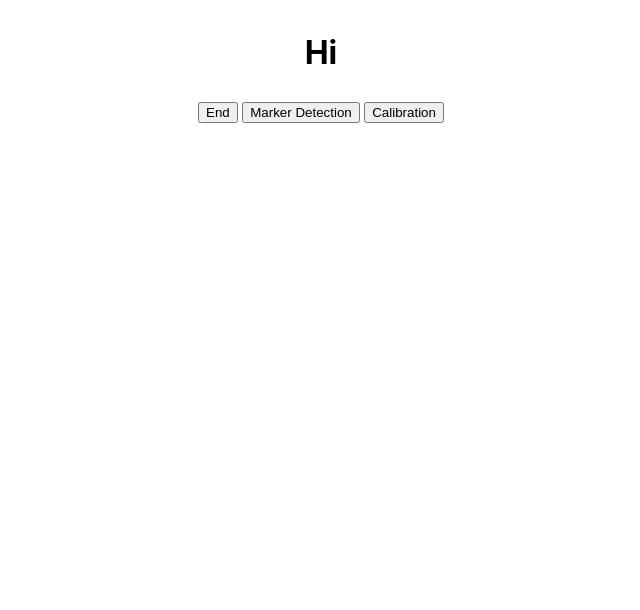
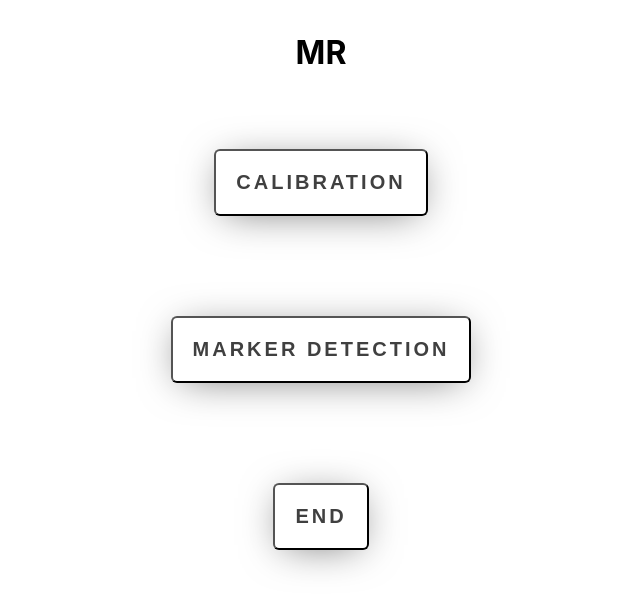
Before and after one commit to Papich23691/AR-Marker-Detection, an Electron app: page app/index.html in a window 1280 px wide. Shown: the whole page, without its empty margins (327-967 px from the left). Drawn offline with Linux system fonts and the light colour scheme.

Commit message:
Redesigned again again

```diff
--- a/app/index.html
+++ b/app/index.html
@@ -8,11 +8,19 @@
 
 <body>
 
-    <h1>Hi</h1>
+    <h1>MR</h1>
     <br\>
-        <button onclick="press()">End</button>
-        <button onclick="mar()">Marker Detection</button>
-        <button onclick="cal()">Calibration</button>
+        <div>
+            <button class="buttons" onclick="cal()">Calibration</button>
+        </div>
+        <div>
+            <button class="buttons" onclick="mar()">Marker Detection</button>
+        </div>
+        <div>
+            <button class="buttons" onclick="press()">End</button>
+        </div>
+
+
         <script>
             var exec = require('child_process').exec;
             const electron = require('electron');
--- a/app/main.js
+++ b/app/main.js
@@ -13,6 +13,8 @@ app.on('ready', function() {
     mainWindow = new BrowserWindow({
         webPreferences: { nodeIntegration: true },
         titleBarStyle: 'hiddenInset',
+        resizable: false,
+        fullscreen: false
     });
     dir = exec("cd ../ && make", function(err, stdout, stderr) {
         console.log(stdout);
@@ -38,7 +40,7 @@ function size() {
         width: 700,
         resizable: false,
         fullscreen: false,
-        height: 300,
+        height: 250,
         titleBarStyle: 'hiddenInset'
     });
     calWindow.loadURL(url.format({
--- a/app/size.css
+++ b/app/size.css
@@ -1,8 +1,8 @@
-.myButton:hover {
+button:hover {
     background: rgb(245, 245, 245);
 }
 
-.myButton {
+button {
     font-size: 20px;
     padding: 20px;
     text-transform: uppercase;
@@ -14,6 +14,10 @@
     background: none;
     -webkit-box-shadow: 0px 5px 40px -10px rgba(0, 0, 0, 0.57);
     -moz-box-shadow: 0px 5px 40px -10px rgba(0, 0, 0, 0.57);
+}
+
+.buttons {
+    margin: 50px;
 }
 
 .input {
```
Also changed, not shown: app/size.html (+4 -4 lines).
